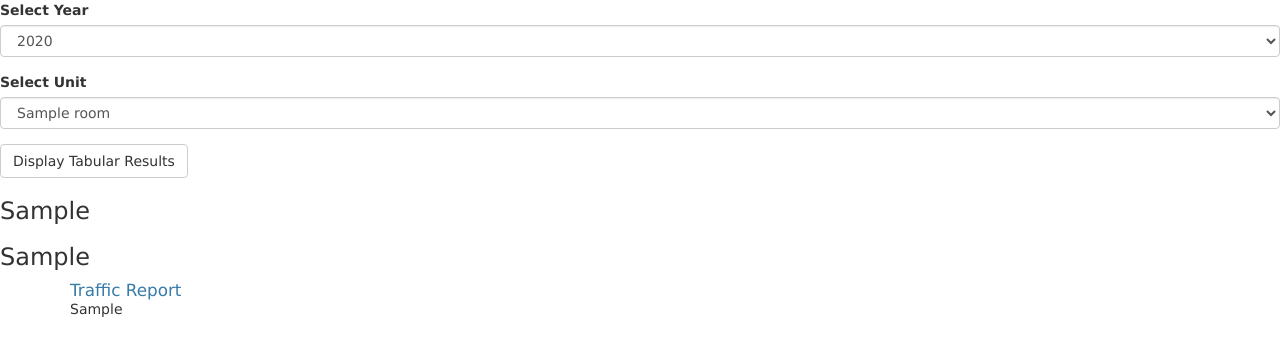
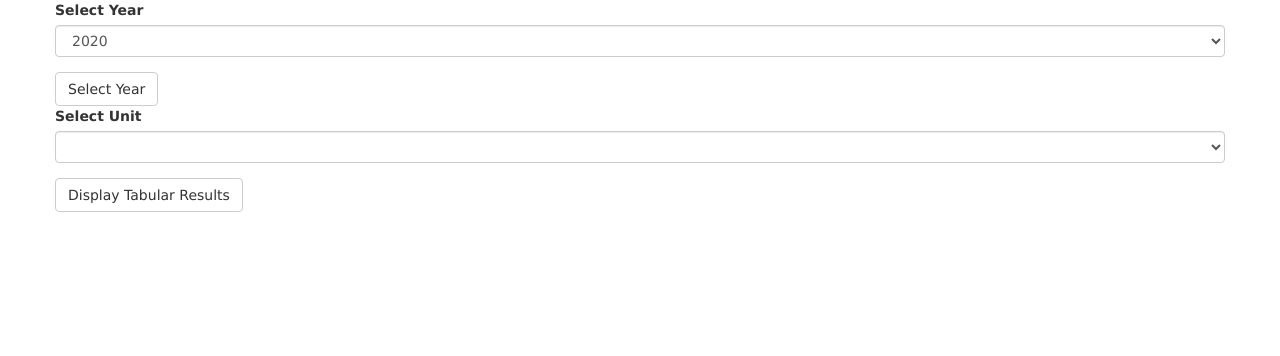
Before and after one commit to Gcav66/colger-test, a Flask app: template templates/index.html in a window 1280 px wide. Shown: the top 356 px of the page. Run offline with Flask 2, Linux system fonts and the light colour scheme; the template is opened without the code that fills it: most values are stand-ins (such as "Sample title", 1, 10 or a date in 2020); lists and menus that the app fills with data are empty; some libraries are stand-ins or nearby versions.

Commit message:
updated dashboard

```diff
--- a/app.py
+++ b/app.py
@@ -9,35 +9,25 @@
 
 app = create_app()
 
-"""
-@app.route("/", methods=['GET', 'POST'])
-def index():
-    print "running"
-    myDFs, rooms, years = create_pivots('Traffic Report Sample_gus.xlsx', 'Traffic Data')
-    if request.method == 'POST':
-        if request.form['btn'] == 'display':
-            yr = request.form['year']
-            rm = request.form['room']
-            print yr, rm
-            for myDF in myDFs:
-                if myDF['room'] == int(rm) and myDF['year'] == int(yr):
-                    myFiltDF = myDF['df']
-                    return render_template('index.html', myFoo=myFiltDF.to_html(), years=years, rooms=rooms)
-            return render_template('index.html', years=years, rooms=rooms, no_data_msg="No Data for that Unit & Year")
-    return render_template('index.html', years=years, rooms=rooms)
-"""
-
 @app.route("/", methods=['GET', 'POST'])
 def test():
     df = pd.read_excel('Traffic Report Sample_gus.xlsx')
-    filt_df = df[df['Year'] == 2016]
-    pivot_df = pd.pivot_table(filt_df, values='nameid', columns='Action', index=['rmpropid','mrktname'], aggfunc='count')
-    pivot_df.reset_index(inplace=True)
-    pivot_df.index.name = None
-    cdf = pd.pivot_table(df, columns='Action', index=['rmpropid', 'leasagid'], values='nameid', aggfunc='count', margins=True)
-    #cdf.columns = [' '.join(col).strip() for col in cdf.columns.values]
-    cdf.reset_index(inplace=True)
-    return render_template('report.html', myDF=pivot_df.to_html(), cdf=cdf.to_html())
+    df_2015 = df[df['Year'] == 2015]
+    df_2016 = df[df['Year'] == 2016]
+    props_2015 = df_2015.rmpropid.tolist()
+    props_2016 = df_2016.rmpropid.tolist()
+    years = set(df.Year.tolist())
+    if request.method == 'POST':
+        if request.form['btn'] == 'display':
+            prop = request.form['room']
+            year = request.form['year']
+            year_df = df[df['Year'] == int(year)]
+            filt_df = year_df[year_df['rmpropid'] == int(prop)]
+            pivot_df = pd.pivot_table(filt_df, values='nameid', columns='Action', index='mrktname', aggfunc='count')
+            cdf = pd.pivot_table(filt_df, columns='Action', index='leasagid', values='nameid', aggfunc='count', margins=True)
+            tdf = pd.pivot_table(df, values='nameid', index='Month', aggfunc='count')
+            return render_template('report.html', myDF=pivot_df.to_html(), cdf=cdf.to_html(), tdf=tdf.to_html())
+    return render_template('index.html', years=years, props_2015=props_2015, props_2016=props_2016)
 
 
 if __name__ == "__main__":
--- a/templates/index.html
+++ b/templates/index.html
@@ -1,41 +1,64 @@
  <!doctype html>
  <head>
   <meta name="viewport" content="width=device-width, initial-scale=1">
- 	<title>Cognify Celebs</title>
+ 	<title>Borger Report</title>
   <!--<link rel="stylesheet" href="https://maxcdn.bootstrapcdn.com/bootstrap/3.3.6/css/bootstrap.min.css" integrity="sha384-1q8mTJOASx8j1Au+a5WDVnPi2lkFfwwEAa8hDDdjZlpLegxhjVME1fgjWPGmkzs7" crossorigin="anonymous">-->
   <link href="static/css/bootstrap.min.css" rel="stylesheet">
   <link href="static/css/main.css" rel="stylesheet">
 
  </head>
-
- 	  <form action="" method=post>
+ <body>
+  <div class="container">
+    <div class="row">
+ 	    <form action="" method=post>
         <div class="form-group">
           <label for="sel1">Select Year</label>
-          <select class="form-control" id="sel1" size="1" name="year">
+          <select class="form-control" id="yr" size="1" name="year">
             {% for year in years %}
 	            <option>{{year}}</option>
 	        {% endfor %}
           </select>
         </div>
+        <button type='button' name='btn' value="get_year" class="btn btn-default" onclick="myFunction()">Select Year</button>
         <div class="form-group">
           <label for="sel1">Select Unit</label>
-          <select class="form-control" id="sel1" size="1" name="room">
-            {% for room in rooms %}
-	            <option>{{room}}</option>
-	        {% endfor %}
+          <select class="form-control" id="prop_id" size="1" name="room">
+           <!-- {% for prop in props %}
+	            <option>{{prop}}</option>
+	        {% endfor %}-->
           </select>
         </div>
         <button type="submit" name='btn' value="display" class="btn btn-default">Display Tabular Results</button>
       </form>
+    </div>
+  </div>
 
-    <h3>{{myFoo | safe}}</h3>
 
-    <h3>{{no_data_msg}}</h3>
+<script>
+function myFunction() {
+    var x = document.getElementById("prop_id");
+    var y = document.getElementById("yr");
+    var yr = y.options[y.selectedIndex].text;
+    if (yr == 2016) {
+        mylist = {{props_2016|safe}};
+        for (i = 0; i < mylist.length; i++) {
+          var option = document.createElement("option");
+          option.text = mylist[i];
+          option.value = mylist[i];
+          x.add(option);
+        }
+    } else if (yr == 2015) {
+        mylist = {{props_2015|safe}};
+        for (i = 0; i < mylist.length; i++) {
+          var option = document.createElement("option");
+          option.text = mylist[i];
+          option.value = mylist[i];
+          x.add(option);
+        }
+    } else {
+        greeting = "Good evening";
+    }
 
-	{% for myDF in myDFs %}
-		<h3>{{myDF['df'].to_html() | safe}}</h3>
-	{% endfor %}
-  <div class="container">
-    <h2>Traffic Report</h2>
-    {{myDF|safe}}
-  </div>
+}
+</script>
+</body>
```
Also changed, not shown: templates/report.html (+7 -1 lines).
